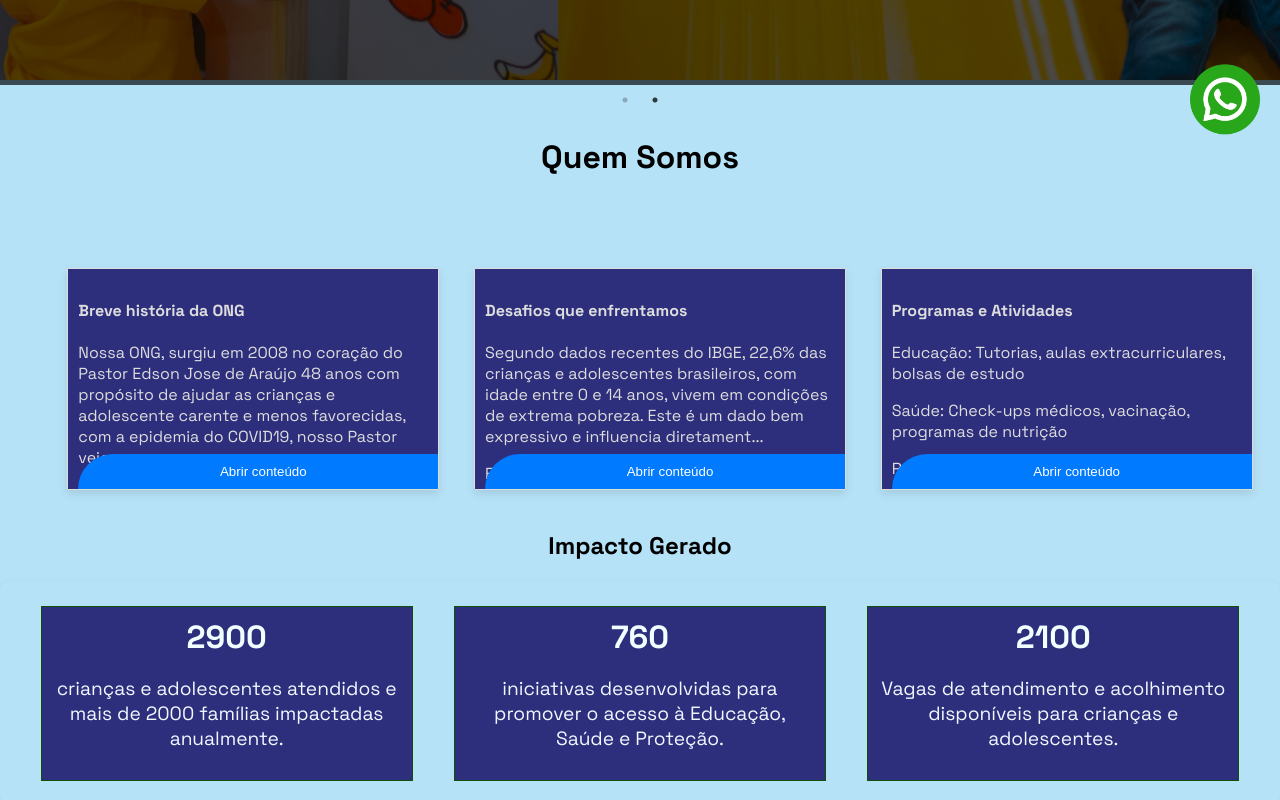
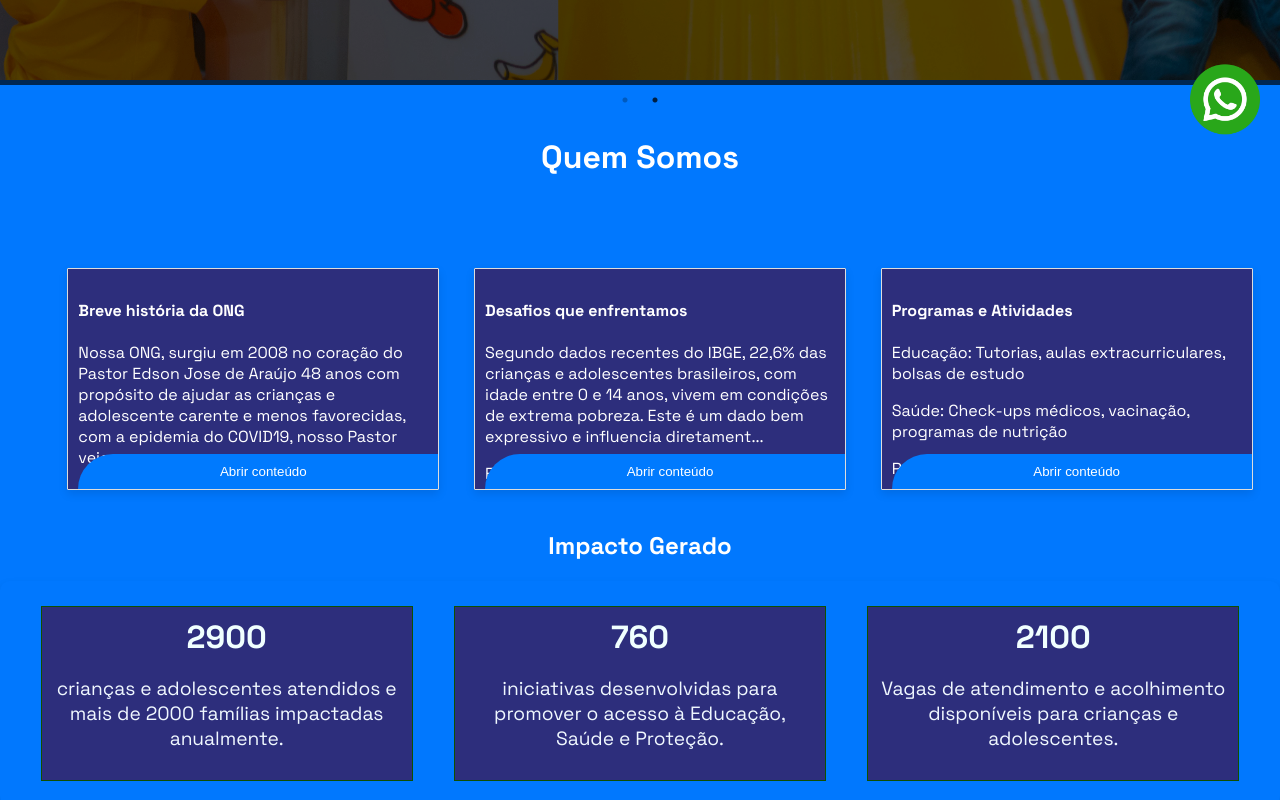
Before and after one commit to josuelbmroczko/www.ong.com, a React (Create React App) app: page / in a window 1280 px wide. Shown: the part 640-1440 px from the top of the page. Built offline with nearby package versions, Linux system fonts and the light colour scheme.

Commit message:
atualizando

```diff
--- a/src/App.css
+++ b/src/App.css
@@ -4,9 +4,12 @@ body, html {
  /* background: linear-gradient(45deg, #ffcc99, #ffffcc, #99ff99, #cc99ff, #99ccff, #ff99cc);
   background-size: 300%;
   animation: changeColor 10s linear infinite alternate;*/
-  background-color: #B6E2F7;
+  background-color: #0178FE;
 
 
+}
+*{
+  color: white;
 }
 
 @keyframes changeColor {
```
